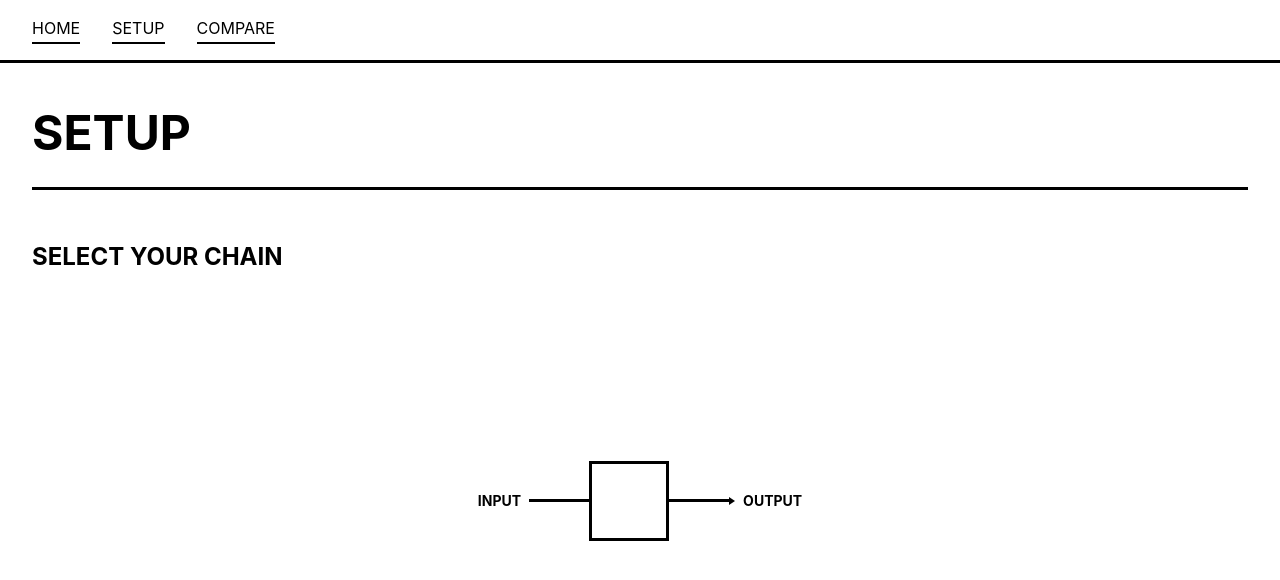
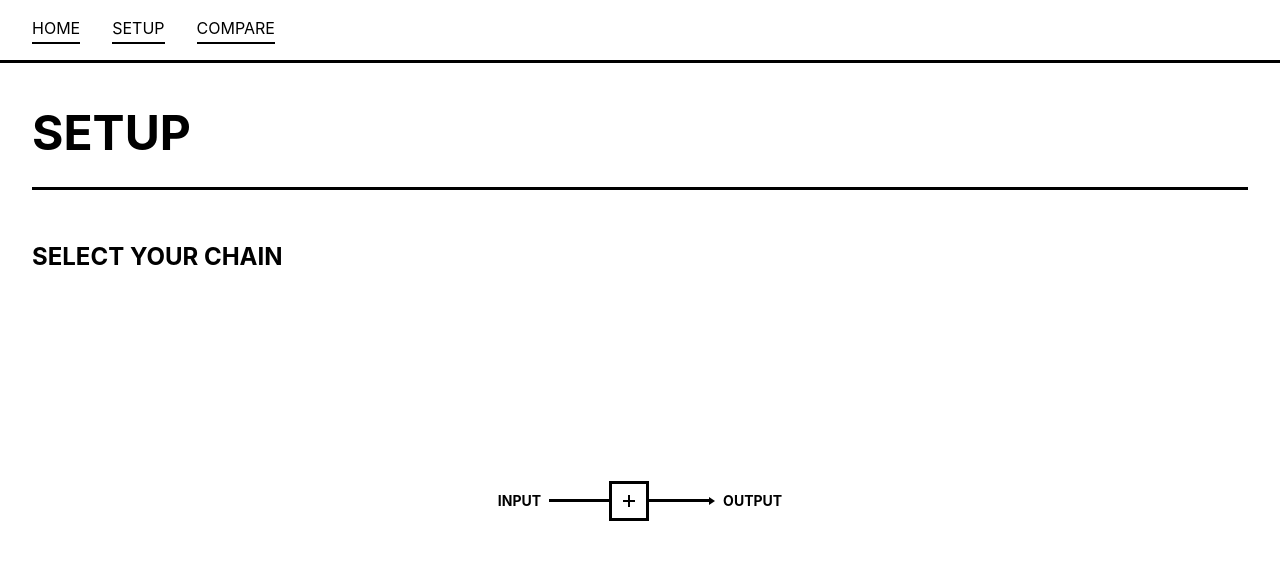
Before and after one commit to frvnkliu/chainalign, a React (Vite) app in the folder client/: page /setup in a window 1280 px wide. Shown: the top 580 px of the page. Built offline with nearby package versions, Linux system fonts and the light colour scheme.

Commit message:
Create beautiful model chain node animations

```diff
--- a/client/src/components/ChainNode.tsx
+++ b/client/src/components/ChainNode.tsx
@@ -64,10 +64,10 @@ export default function ChainNode({ models, selectedModel, onSelect }: ChainNode
         background: selectedModel && isHovering && !shouldShowExpanded ? '#f0f0f0' : 'white',
         cursor: 'pointer',
         transition: 'all 0.3s cubic-bezier(0.4, 0, 0.2, 1)',
-        minWidth: '80px',
-        minHeight: '80px',
-        width: shouldShowExpanded ? 'auto' : '80px',
-        height: shouldShowExpanded ? 'auto' : '80px',
+        minWidth: selectedModel ? '80px' : 'var(--empty-node-size)',
+        minHeight: selectedModel ? '80px' : 'var(--empty-node-size)',
+        width: shouldShowExpanded ? 'auto' : (selectedModel ? '80px' : 'var(--empty-node-size)'),
+        height: shouldShowExpanded ? 'auto' : (selectedModel ? '80px' : 'var(--empty-node-size)'),
         padding: shouldShowExpanded ? '1rem' : '0',
       }}
     >
@@ -122,6 +122,8 @@ export default function ChainNode({ models, selectedModel, onSelect }: ChainNode
           ))}
         </div>
       ) : (
+        <>
+          {selectedModel ? (
             <div
               style={{
                 fontWeight: 'bold',
@@ -130,8 +132,41 @@ export default function ChainNode({ models, selectedModel, onSelect }: ChainNode
                 padding: '0.5rem',
               }}
             >
-          {selectedModel?.name || ''}
+              {selectedModel.name}
             </div>
+          ) : (
+            <div
+              style={{
+                position: 'relative',
+                width: '20px',
+                height: '20px',
+              }}
+            >
+              <div
+                style={{
+                  position: 'absolute',
+                  left: '50%',
+                  top: '50%',
+                  transform: 'translate(-50%, -50%)',
+                  width: '12px',
+                  height: '2px',
+                  background: 'black',
+                }}
+              />
+              <div
+                style={{
+                  position: 'absolute',
+                  left: '50%',
+                  top: '50%',
+                  transform: 'translate(-50%, -50%)',
+                  width: '2px',
+                  height: '12px',
+                  background: 'black',
+                }}
+              />
+            </div>
+          )}
+        </>
       )}
     </div>
   );
--- a/client/src/components/ChainSelector.tsx
+++ b/client/src/components/ChainSelector.tsx
@@ -10,8 +10,13 @@ interface ChainSelectorProps {
   availableModels: Model[];
 }
 
-const Line = () => (
-  <div style={{ width: '60px', height: '3px', background: 'black' }} />
+const AnimatedLine = ({ animate }: { animate: boolean }) => (
+  <div style={{
+    width: '60px',
+    height: '3px',
+    background: 'black',
+    animation: animate ? 'expandLine 0.6s cubic-bezier(0.4, 0, 0.2, 1)' : 'none'
+  }} />
 );
 
 const ArrowLine = () => (
@@ -57,7 +62,7 @@ export default function ChainSelector({ availableModels }: ChainSelectorProps) {
       >
         <div style={{ fontWeight: 'bold', fontSize: '0.875rem', alignSelf: 'center', marginRight: '0.5rem' }}>INPUT</div>
 
-        <Line />
+        <AnimatedLine animate={chain.length === 0} />
 
         {chain.map((selected, index) => (
           <div
@@ -72,13 +77,19 @@ export default function ChainSelector({ availableModels }: ChainSelectorProps) {
               selectedModel={selected}
               onSelect={(model) => handleSelect(index, model)}
             />
-            <Line />
+            <AnimatedLine animate={index === chain.length - 1} />
           </div>
         ))}
 
         {/* Empty node to add next model */}
         {showEmpty && (
-          <div style={{ animation: 'popIn 0.3s cubic-bezier(0.4, 0, 0.2, 1)' }}>
+          <div style={{
+            animation: 'popIn 0.6s cubic-bezier(0.4, 0, 0.2, 1)',
+            display: 'flex',
+            alignItems: 'center',
+            justifyContent: 'center',
+            overflow: 'hidden'
+          }}>
             <ChainNode
               models={availableModels}
               selectedModel={undefined}
--- a/client/src/index.css
+++ b/client/src/index.css
@@ -1,3 +1,7 @@
+:root {
+  --empty-node-size: 40px;
+}
+
 * {
   margin: 0;
   padding: 0;
@@ -23,12 +27,30 @@ a:hover {
 }
 
 @keyframes popIn {
-  0% {
+  0%, 50% {
     opacity: 0;
-    transform: scale(0.8);
+    width: 0;
+    height: 0;
+    min-width: 0;
+    min-height: 0;
   }
   100% {
     opacity: 1;
-    transform: scale(1);
+    width: var(--empty-node-size);
+    height: var(--empty-node-size);
+    min-width: var(--empty-node-size);
+    min-height: var(--empty-node-size);
   }
 }
+
+@keyframes expandLine {
+  0% {
+    width: 0;
+  }
+  50% {
+    width: 60px;
+  }
+  100% {
+    width: 60px;
+  }
+}
```
Also changed, not shown: 1 other file (tests, documents, lock files or other folders). Lines whose indentation alone changed are shown as unchanged.
